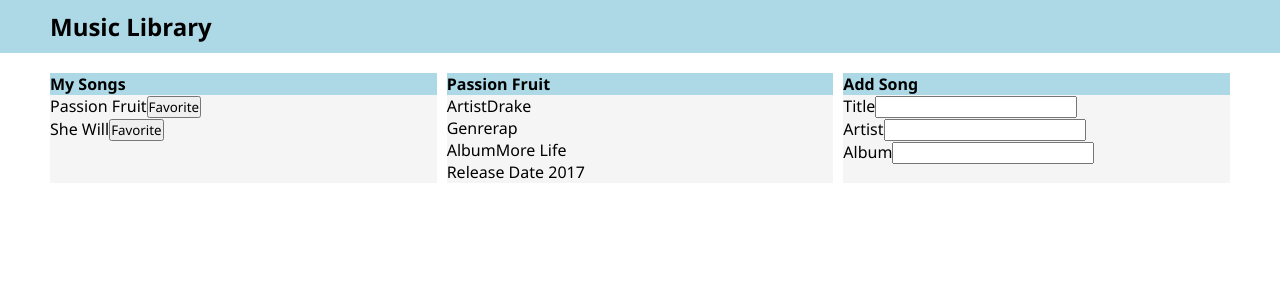
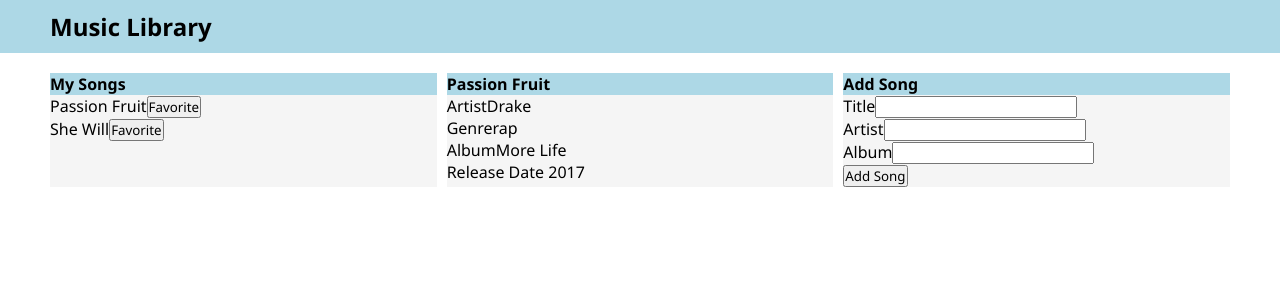
Before and after one commit to djackson5995/music-library-frontend, a React (Create React App) app: page / in a window 1280 px wide. Shown: the top 300 px of the page. Built offline with nearby package versions, Linux system fonts and the light colour scheme.

Commit message:
added submit button

```diff
--- a/src/components/NewSongAdded/NewSongAdded.jsx
+++ b/src/components/NewSongAdded/NewSongAdded.jsx
@@ -5,8 +5,19 @@
   const [artist, setArtist] = useState("");
   const [album, setAlbum] = useState("");
 
+  const handleSubmit = (e) => {
+    e.preventDefault();
+    const formData = {
+      title,
+      artist,
+      album,
+    };
+
+    console.log(formData);
+  };
+
   return (
-    <form className="flex-item">
+    <form onSubmit={handleSubmit} className="flex-item">
       <h4>Add Song</h4>
       <div>
         <label>Title</label>
@@ -20,6 +31,7 @@
         <label>Album</label>
         <input value={album} onChange={(e) => setAlbum(e.target.value)} />
       </div>
+      <button type="submit">Add Song</button>
     </form>
   );
 };
```
